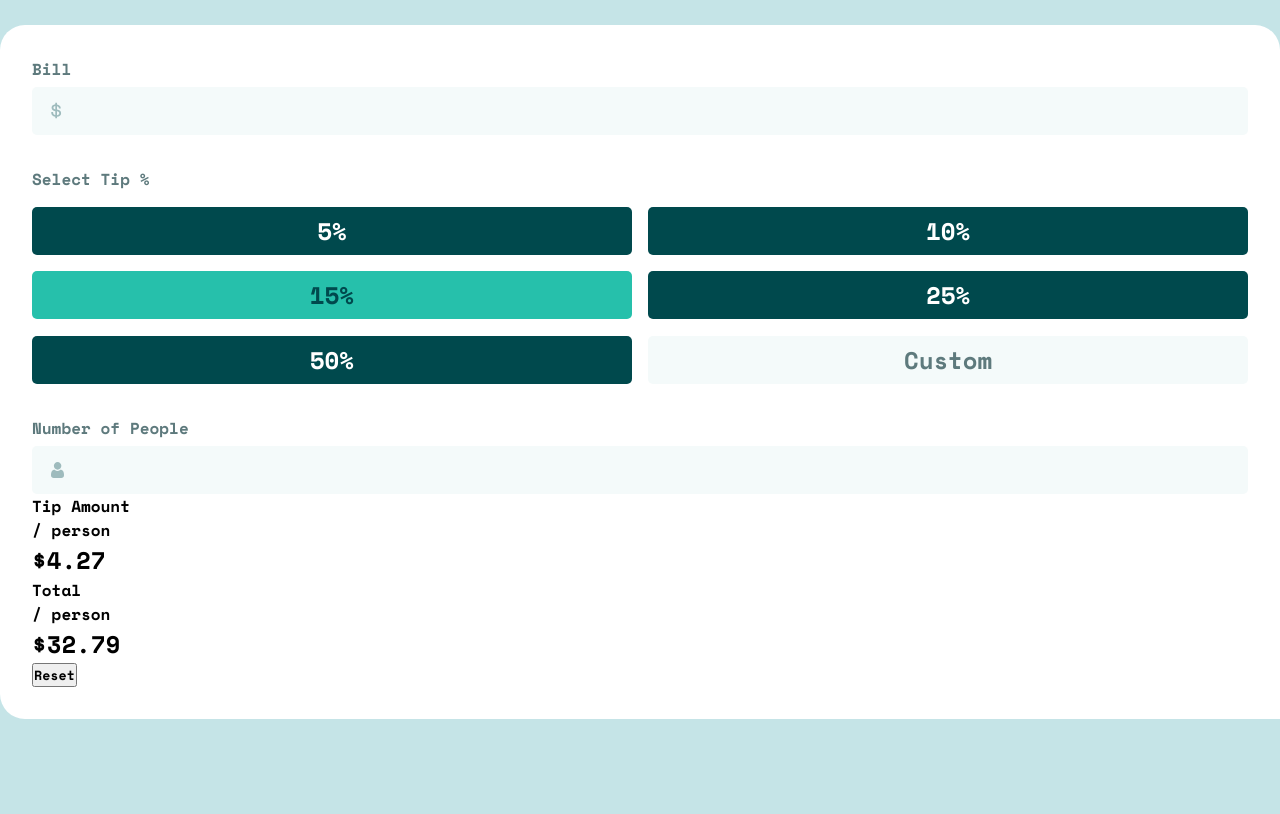
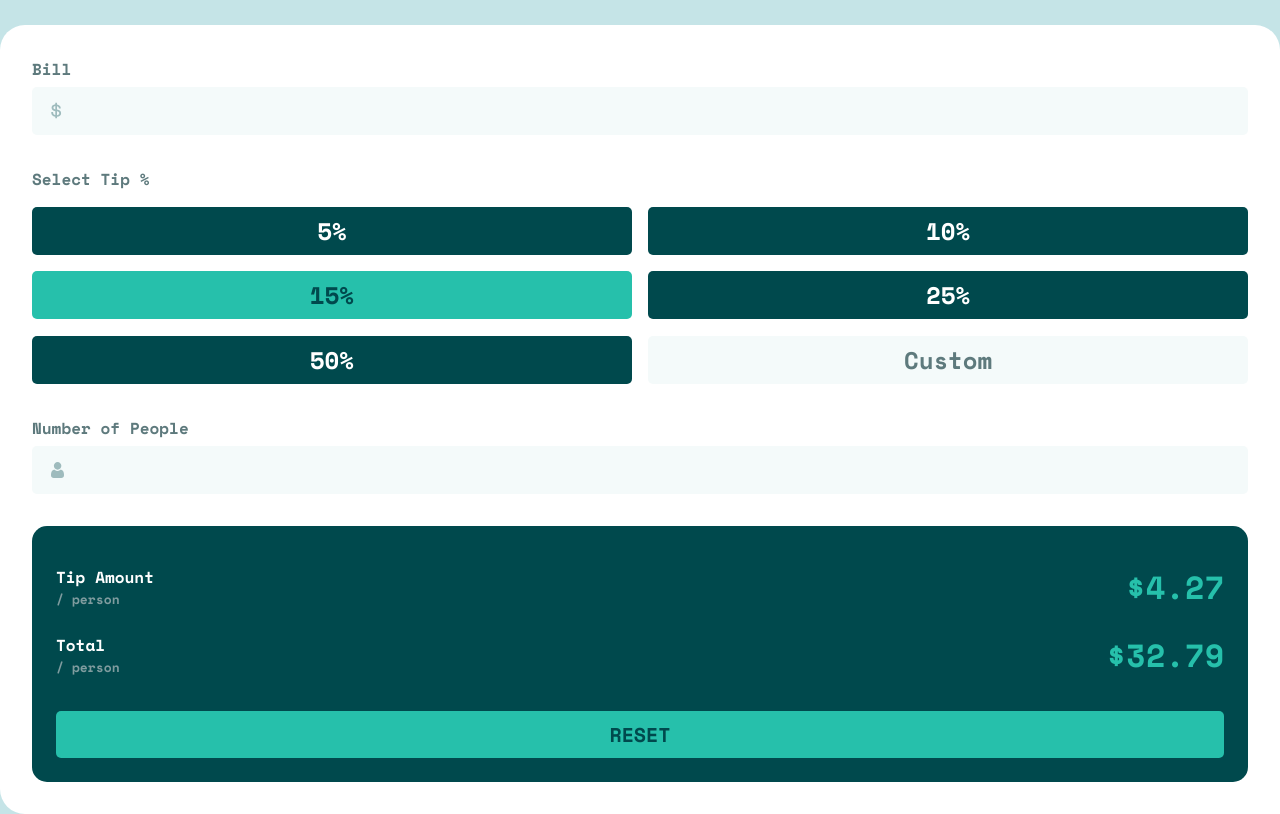
Before and after one commit to barka-dev/tip-calculator-app, a plain HTML site: page index.html in a window 1280 px wide. Shown: the part 126-940 px from the top of the page. Before the commit the page ends 845 px from the top, so only its background shows below. Drawn offline with nearby package versions, Linux system fonts and the light colour scheme.

Commit message:
Update style.css

```diff
--- a/style.css
+++ b/style.css
@@ -34,6 +34,9 @@ article{
     background-color:var(--white);
     border-radius:1.56rem 1.56rem 0;
     padding:2rem;
+    display:flex;
+    flex-direction:column;
+    gap:2rem;
 }
 
 input{
@@ -120,3 +123,46 @@ form > div:first-of-type button:last-of-type{
 .hiddenInput{
     display:none;
 }
+
+article > section:last-of-type{
+    background-color:var(--very-dark-cyan);
+    border-radius:15px;
+    padding:2.31rem 1.5rem 1.5rem;
+}
+
+article > section:last-of-type section{
+    display:flex;
+    justify-content:space-between;
+    align-items:center;
+}
+
+article > section:last-of-type section:last-of-type{
+    margin-block-start:1.25rem;
+}
+
+h1{
+    color:var(--white);
+    font-size:1rem;
+}
+
+p{
+    color:var(--grayish-cyan);
+    font-size:0.8125rem;
+}
+
+h2{
+    font-size:2rem;
+    color:var(--strong-cyan);
+}
+
+article > section:last-of-type button{
+    width:100%;
+    background-color:var(--strong-cyan);
+    color:var(--very-dark-cyan);
+    border-radius:5px;
+    border:none;
+    padding:0.56rem 2rem;
+    font-size:1.25rem;
+    text-transform:uppercase;
+    margin-block-start:2rem;
+}
```
